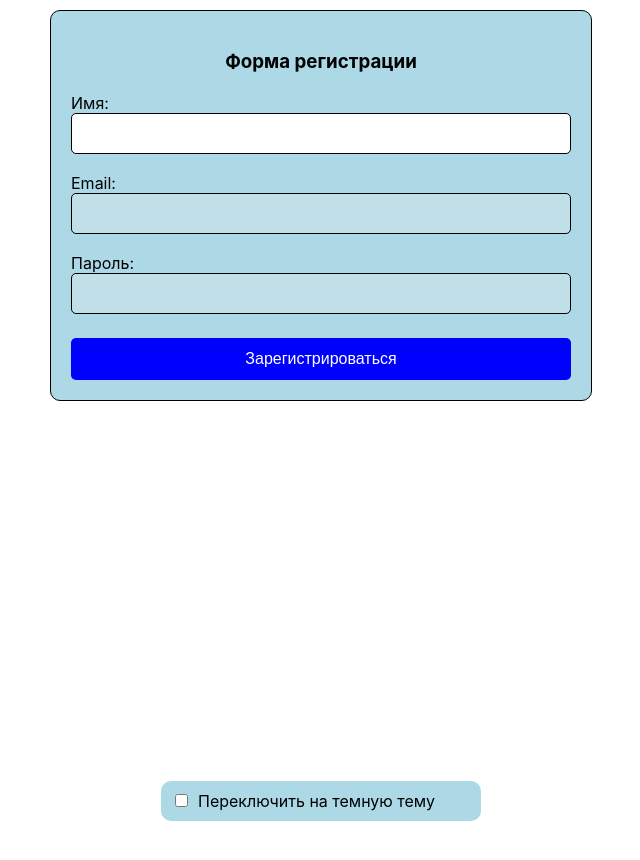
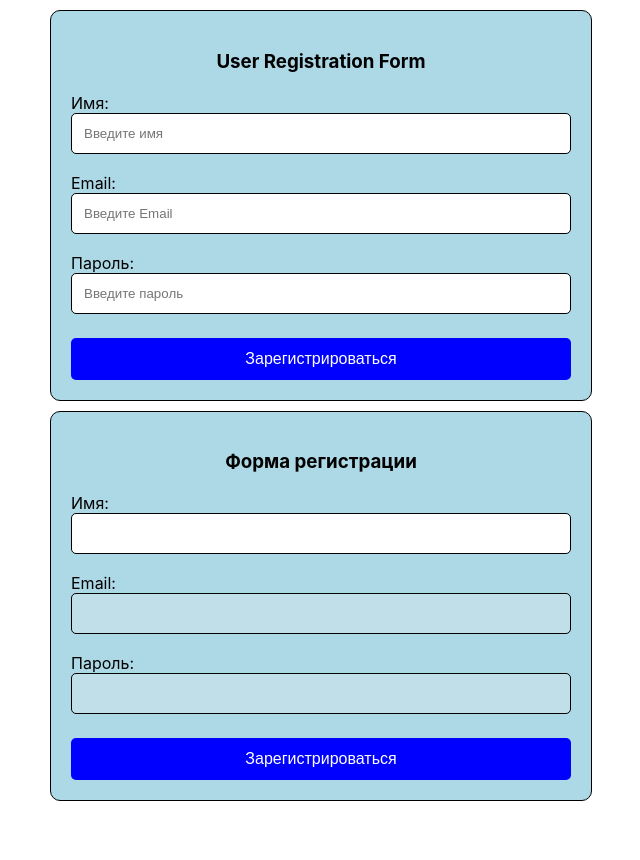
Before and after one commit to ivil2021/my-second-react-typescript-app, a React (Create React App) app: page / in a window 1280 px wide. Shown: the top 860 px of the page, without its empty margins (319-959 px from the left). Built offline with nearby package versions, Linux system fonts and the light colour scheme.

Commit message:
Add UserRegistrationForm component using React Hook Form and Zod

```diff
--- a/package.json
+++ b/package.json
@@ -5,6 +5,7 @@
   "dependencies": {
     "@emotion/react": "^11.14.0",
     "@emotion/styled": "^11.14.0",
+    "@hookform/resolvers": "^5.0.1",
     "@testing-library/dom": "^10.4.0",
     "@testing-library/jest-dom": "^6.6.3",
     "@testing-library/react": "^16.3.0",
@@ -16,10 +17,12 @@
     "formik": "^2.4.6",
     "react": "^19.1.0",
     "react-dom": "^19.1.0",
+    "react-hook-form": "^7.56.2",
     "react-scripts": "5.0.1",
     "typescript": "^4.9.5",
     "web-vitals": "^2.1.4",
-    "yup": "^1.6.1"
+    "yup": "^1.6.1",
+    "zod": "^3.24.3"
   },
   "scripts": {
     "start": "react-scripts start",
--- a/src/App.tsx
+++ b/src/App.tsx
@@ -1,10 +1,12 @@
 import './App.css';
 import { RegistrationForm } from './components/RegistrationForm';
 import { ThemeToggle } from './components/ThemeToggle/ThemeToggle';
+import { UserRegistrationForm } from './components/UserRegistrationForm';
 
 export function App() {
   return (
     <div className="App">
+      <UserRegistrationForm />
       <RegistrationForm />
       <ThemeToggle />
     </div>
--- /dev/null
+++ b/src/components/UserRegistrationForm/index.styles.ts
@@ -0,0 +1,53 @@
+import styled from '@emotion/styled';
+
+export const FormContainer = styled.div`
+  width: 75vw;
+  max-width: 500px;
+  margin: 0 auto;
+  margin-top: 10px;
+  padding: 20px;
+  text-align: left;
+  border-radius: 10px;
+  border: 1px solid black;
+  background-color: lightblue;
+
+  h3 {
+    margin-bottom: 20px;
+    text-align: center;
+  }
+
+  label {
+    display: block;
+    margin-top: 15px;
+  }
+
+  input {
+    width: 100%;
+    margin-bottom: 4px;
+    padding: 12px;
+    box-sizing: border-box;
+    border-radius: 5px;
+    border: 1px solid black;
+  }
+
+  button {
+    display: block;
+    width: 100%;
+    margin-top: 20px;
+    padding: 12px;
+    border: none;
+    border-radius: 5px;
+    cursor: pointer;
+    font-size: 16px;
+    color: white;
+    background-color: blue;
+
+    &:hover {
+      background-color: darkblue;
+    }
+  }
+`;
+
+export const TextError = styled.div`
+  color: red;
+`;
--- /dev/null
+++ b/src/components/UserRegistrationForm/index.tsx
@@ -0,0 +1,89 @@
+/*
+Создайте форму для регистрации пользователя с использованием React Hook Form.
+Включите поля для имени, email и пароля.
+Используйте Zod для валидации формы, чтобы убедиться,
+что все поля заполнены и что email имеет правильный формат.
+*/
+
+import { useForm } from 'react-hook-form';
+import { z } from 'zod';
+import { zodResolver } from '@hookform/resolvers/zod';
+import { FormContainer, TextError } from './index.styles';
+
+interface IFormData {
+  name: string;
+  email: string;
+  password: string;
+}
+
+const validationSchema = z.object({
+  name: z.string()
+    .min(3, 'Обязательное поле'),
+  email: z.string()
+    .email('Неверный формат Email')
+    .min(1, 'Обязательное поле'),
+  password: z.string()
+    .min(6, 'Обязательное поле'),
+});
+
+export function UserRegistrationForm () {
+  const {
+    register,
+    handleSubmit,
+    formState: { errors, isValid },
+  } = useForm({
+    resolver: zodResolver(validationSchema),
+    mode: 'onBlur',
+  });
+
+  return (
+    <div>
+      <FormContainer>
+        <div>
+          <h3>User Registration Form</h3>
+        </div>
+        <form onSubmit={handleSubmit((data: IFormData) => console.log('Submitted values:', data))}>
+          <div>
+            <label htmlFor='name'>Имя: </label>
+            <input
+              {...register('name')}
+              placeholder='Введите имя'
+            />
+            <TextError>
+              {errors.name && <div>{errors.name.message}</div>}
+            </TextError>
+          </div>
+
+          <div>
+            <label htmlFor='email'>Email: </label>
+            <input
+              type='email'
+              {...register('email')}
+              placeholder='Введите Email'
+            />
+            <TextError>
+              {errors.email && <div>{errors.email.message}</div>}
+            </TextError>
+          </div>
+
+          <div>
+            <label htmlFor="password">Пароль: </label>
+            <input
+              type="password"
+              {...register('password')}
+              placeholder='Введите пароль'
+            />
+            <TextError>
+              {errors.password && <div>{errors.password.message}</div>}
+            </TextError>
+          </div>
+
+          <button
+            type='submit'
+            disabled={!isValid}
+          >Зарегистрироваться</button>
+        </form>
+      </FormContainer>
+    </div>
+  );
+};
```
Also changed, not shown: 1 other file (tests, documents, lock files or other folders).
